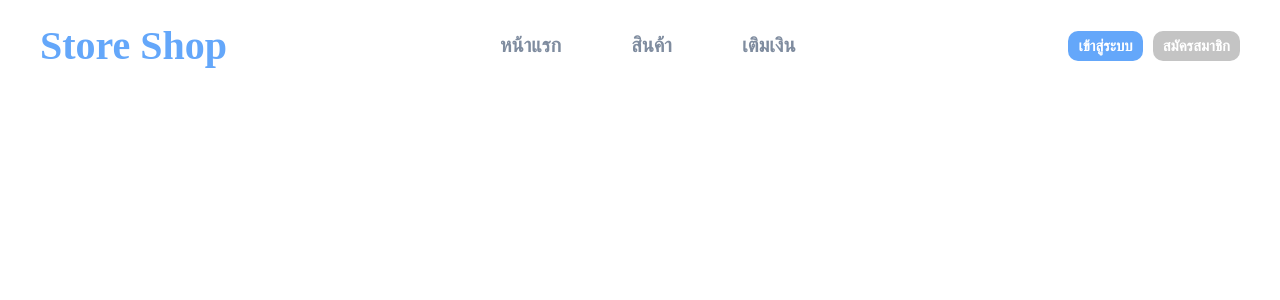
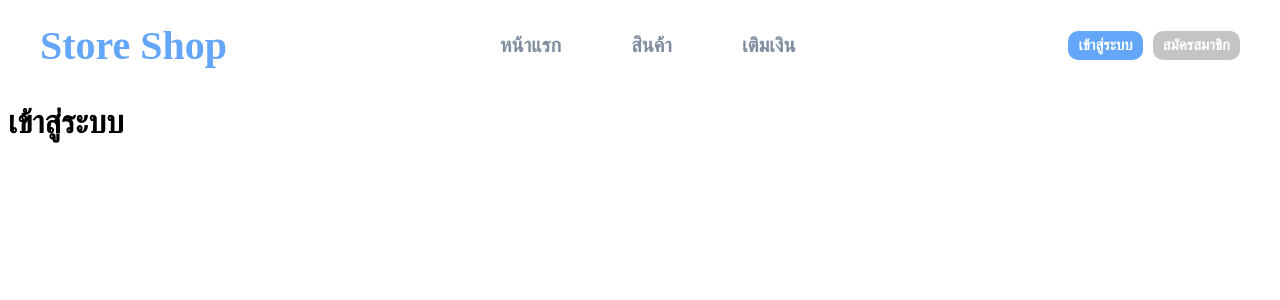
Before and after one commit to Metis1246/project-shop, a Nuxt app: page /login in a window 1280 px wide. Shown: the top 300 px of the page. Built offline with nearby package versions, Linux system fonts and the light colour scheme.

Commit message:
Add pages register+login

```diff
--- a/layouts/default.vue
+++ b/layouts/default.vue
@@ -17,16 +17,14 @@
 
         <!-- ปุ่ม -->
         <div class="buttons">
-          <button class="btn-primary">เข้าสู่ระบบ</button>
-          <button class="btn-secondary">สมัครสมาชิก</button>
+          <NuxtLink to="/login" class="btn-primary">เข้าสู่ระบบ</NuxtLink>
+          <NuxtLink to="/register" class="btn-secondary">สมัครสมาชิก</NuxtLink>
         </div>
       </div>
     </header>
     <NuxtPage />
   </div>
 </template>
-
-<script setup></script>
 
 <style scoped>
 /* กำหนด Header */
@@ -77,10 +75,9 @@ header {
   gap: 10px;
 }
 
-.btn-primary {
-  background-color: #64a7fa;
-  color: white;
-  border: none;
+.buttons a {
+  text-decoration: none;
+  display: inline-block;
   padding: 6px 10px;
   border-radius: 10px;
   font-weight: bold;
@@ -88,22 +85,21 @@ header {
   cursor: pointer;
 }
 
-.btn-secondary {
-  background-color: #c4c4c4;
+.buttons a.btn-primary {
+  background-color: #64a7fa;
   color: white;
-  border: none;
-  padding: 6px 10px;
-  border-radius: 10px;
-  font-weight: bold;
-  font-size: 15px;
-  cursor: pointer;
 }
 
-.btn-primary:hover {
+.buttons a.btn-primary:hover {
   background-color: #64a7fa;
 }
 
-.btn-secondary:hover {
+.buttons a.btn-secondary {
+  background-color: #c4c4c4;
+  color: white;
+}
+
+.buttons a.btn-secondary:hover {
   background-color: #cbd5e1;
 }
 </style>
--- /dev/null
+++ b/pages/login.vue
@@ -0,0 +1,9 @@
+<template>
+  <div>
+    <h1>เข้าสู่ระบบ</h1>
+  </div>
+</template>
+
+<script setup></script>
+
+<style scoped></style>
--- /dev/null
+++ b/pages/register.vue
@@ -0,0 +1,9 @@
+<template>
+  <div>
+    <h1>สมัคร</h1>
+  </div>
+</template>
+
+<script setup></script>
+
+<style scoped></style>
```
Also changed, not shown: public/images/google.jpg (added), public/images/line.jpg (added).
